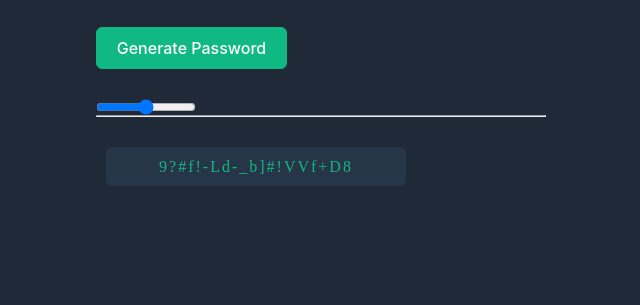
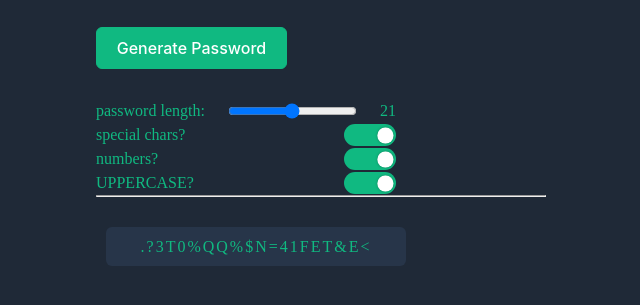
Before and after one commit to rclardy/passwordGenerator, a website built with Vite: page index.html in a window 1280 px wide. Both pictures are taken after a click on the button "Generate Password". Shown: the part 173-478 px from the top of the page, without its empty margins (319-959 px from the left). Built offline with nearby package versions, Linux system fonts and the light colour scheme.

Commit message:
added password options

```diff
--- a/index.css
+++ b/index.css
@@ -80,10 +80,54 @@ hr {
   padding: 8px 0;
 }
 
-.length-option {
+.option-styles {
   display: flex;
+  justify-content: space-between;
+  align-items: center;
+  width: 300px;
+  color: #10b981;
 }
 
 #passChars {
   width: 100px;
 }
+
+input[type='checkbox'].switch {
+  font-size: 15px;
+  -webkit-appearance: none;
+  -moz-appearance: none;
+  appearance: none;
+  width: 3.5em;
+  height: 1.5em;
+  background: #2f3e53;
+  border-radius: 3em;
+  position: relative;
+  cursor: pointer;
+  outline: none;
+  -webkit-transition: all 0.2s ease-in-out;
+  transition: all 0.2s ease-in-out;
+}
+
+input[type='checkbox'].switch:checked {
+  background: #10b981;
+}
+
+input[type='checkbox'].switch:after {
+  position: absolute;
+  content: '';
+  width: 1.5em;
+  height: 1.5em;
+  border-radius: 50%;
+  background: #fff;
+  -webkit-box-shadow: 0 0 0.25em rgba(0, 0, 0, 0.3);
+  box-shadow: 0 0 0.25em rgba(0, 0, 0, 0.3);
+  -webkit-transform: scale(0.7);
+  transform: scale(0.7);
+  left: 0;
+  -webkit-transition: all 0.2s ease-in-out;
+  transition: all 0.2s ease-in-out;
+}
+
+input[type='checkbox'].switch:checked:after {
+  left: calc(100% - 1.5em);
+}
--- a/index.html
+++ b/index.html
@@ -1,3 +1,4 @@
+<!DOCTYPE html>
 <html>
   <head>
     <link
@@ -18,16 +19,28 @@
         </div>
         <button id="generatePass">Generate Password</button>
         <div class="options">
-          <div class="length-option">
-            <!-- <p class="title-sub">number of chars:</p> -->
+          <div class="length-option option-styles">
+            <p class="green">password length:</p>
             <input
               type="range"
-              id="passChars"
+              id="passwordLength"
               min="8"
               max="32"
               oninput="rangeValue.innerText = this.value"
             />
-            <p id="rangeValue"></p>
+            <p id="rangeValue">21</p>
+          </div>
+          <div class="option-styles">
+            <p class="green">special chars?</p>
+            <input type="checkbox" class="switch" id="ifSpacialChars" checked />
+          </div>
+          <div class="option-styles">
+            <p class="green">numbers?</p>
+            <input type="checkbox" class="switch" id="ifNumbers" checked />
+          </div>
+          <div class="option-styles">
+            <p class="green">UPPERCASE?</p>
+            <input type="checkbox" class="switch" id="ifUppercase" checked />
           </div>
         </div>
         <hr />
--- a/index.js
+++ b/index.js
@@ -94,20 +94,72 @@ const characters = [
 
 let genPassBtn = document.getElementById('generatePass');
 let outPutB1 = document.getElementById('ob1');
-let passNum = document.getElementById('passChars');
+let length = document.getElementById('passwordLength');
+let includeNumbers = document.getElementById('ifNumbers');
+let includeSpecialChars = document.getElementById('ifSpacialChars');
+let includeUppercase = document.getElementById('ifUppercase');
 outPutB1.addEventListener('click', copyText);
+
 let pass1 = '';
 
 function generatePassword() {
+  let characterSet = characters.slice();
+  if (includeNumbers.checked) {
+    characterSet = characterSet.concat([
+      '0',
+      '1',
+      '2',
+      '3',
+      '4',
+      '5',
+      '6',
+      '7',
+      '8',
+      '9',
+    ]);
+  }
+  if (includeSpecialChars.checked) {
+    characterSet = characterSet.concat([
+      '~',
+      '`',
+      '!',
+      '@',
+      '#',
+      '$',
+      '%',
+      '^',
+      '&',
+      '*',
+      '(',
+      ')',
+      '_',
+      '-',
+      '+',
+      '=',
+      '{',
+      '[',
+      '}',
+      ']',
+      ',',
+      '|',
+      ':',
+      ';',
+      '<',
+      '>',
+      '.',
+      '?',
+      '/',
+    ]);
+  }
+  if (includeUppercase.checked) {
+    characterSet = characterSet.map((char) => char.toUpperCase());
+  }
   let password = '';
-  if (passNum.value >= 4 && passNum.value <= 24) {
-    for (let i = 0; i < passNum.value; i++) {
-      password += characters[Math.floor(Math.random() * characters.length)];
-    }
-    return password;
-  } else {
-    alert('length must be 4-24');
+  for (let i = 0; i < length.value; i++) {
+    const randomIndex = Math.floor(Math.random() * characterSet.length);
+    password += characterSet[randomIndex];
   }
+  return password;
 }
 
 function copyText() {
@@ -121,6 +173,11 @@ function copyText() {
 }
 
 genPassBtn.addEventListener('click', () => {
-  pass1 = generatePassword();
+  pass1 = generatePassword(
+    length.value,
+    includeNumbers.checked,
+    includeSpecialChars.checked,
+    includeUppercase.checked
+  );
   outPutB1.textContent = pass1;
 });
```
